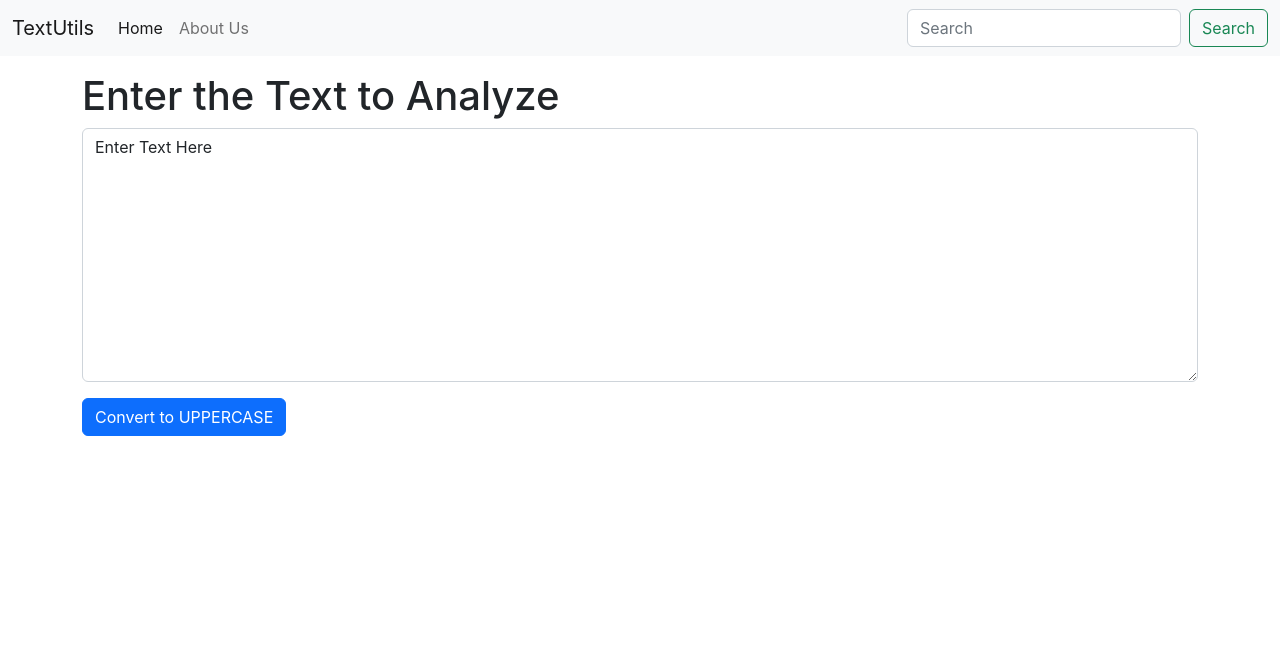
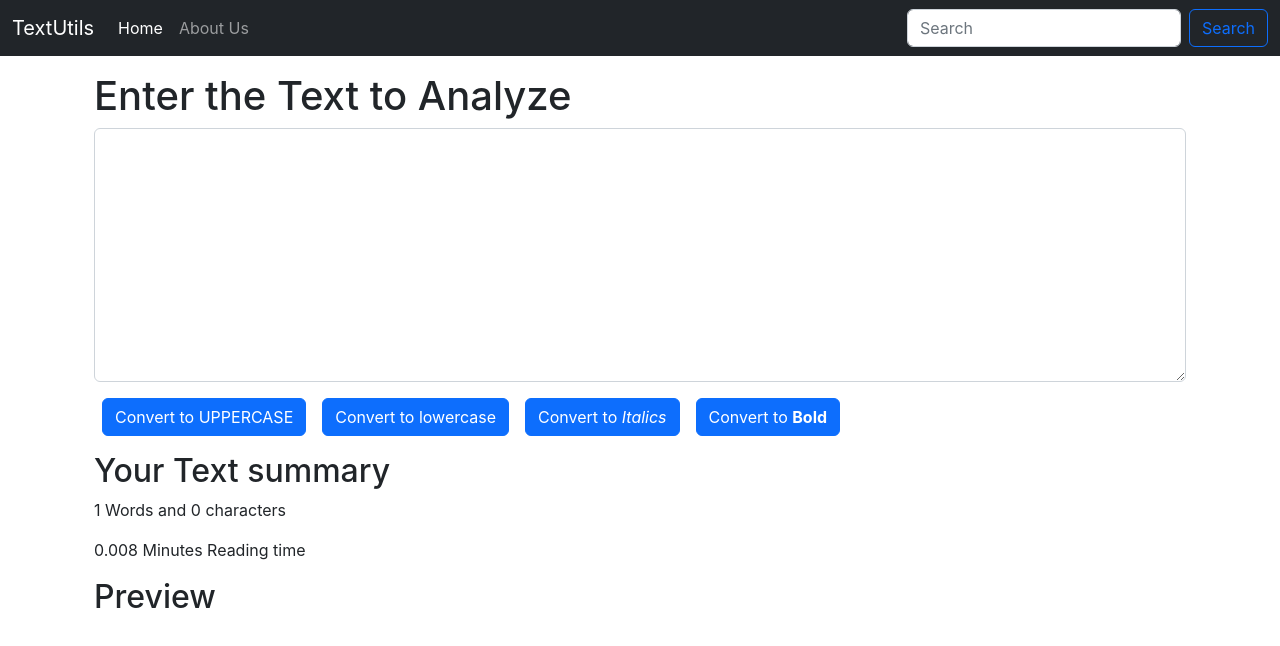
Before and after one commit to VenusTokyo/TextUtils-React-App, a React (Create React App) app: page / in a window 1280 px wide. Shown: the top 646 px of the page. Built offline with nearby package versions, Linux system fonts and the light colour scheme.

Commit message:
adding more functionalities

```diff
--- a/src/components/Navbar.js
+++ b/src/components/Navbar.js
@@ -6,7 +6,7 @@ import PropTypes from 'prop-types'
 
 export default function Navbar(props) {
   return (
-    <nav className="navbar navbar-expand-lg bg-light">
+    <nav className="navbar navbar-expand-lg navbar-dark bg-dark">
     <div className="container-fluid">
       <a className="navbar-brand" href="/">{props.title}</a>
       <button className="navbar-toggler" type="button" data-bs-toggle="collapse" data-bs-target="#navbarSupportedContent" aria-controls="navbarSupportedContent" aria-expanded="false" aria-label="Toggle navigation">
@@ -23,7 +23,7 @@ export default function Navbar(props) {
         </ul>
         <form className="d-flex" role="search">
           <input className="form-control me-2" type="search" placeholder="Search" aria-label="Search" />
-          <button className="btn btn-outline-success" type="submit">Search</button>
+          <button className="btn btn-outline-primary" type="submit">Search</button>
         </form>
       </div>
     </div>
--- a/src/components/TextForm.js
+++ b/src/components/TextForm.js
@@ -7,19 +7,48 @@ export default function TextForm(props) {
         console.log("UpperCase was clicked")
         setText(text.toUpperCase())
     }
+    const handleLowClick=()=>{
+        console.log("LowerCase was clicked")
+        setText(text.toLowerCase())
+    }
+    const handleItalics=()=>{
+        console.log("LowerCase was clicked")
+        setText(text.toLowerCase())
+    }
+    const textArea=document.querySelector('textarea')
+    const handleBold=()=>{
+        console.log("LowerCase was clicked")
+        // textArea.addtagName('b')
+        // setText(text)
+    }
+
+
     const handleOnChange=(event)=>{
         console.log("changed")
         setText(event.target.value)
     }
-    const [text, setText] = useState('Enter Text Here');
+    const [text, setText] = useState('');
     return (
-        <div>
+        <>
+        <div className='container'>
             <h1>{props.heading} </h1>
             <div className="mb-3">
                 {/* <label for="MyBox" className="form-label">Example text area</label> */}
                 <textarea className="form-control" onChange={handleOnChange} value={text} id="MyBox" rows="10"></textarea>
             </div>
-            <button className="btn btn-primary" onClick={handleUpClick}>Convert to UPPERCASE</button>
+            <button className="btn btn-primary mx-2" onClick={handleUpClick}>Convert to UPPERCASE</button>
+            <button className="btn btn-primary mx-2" onClick={handleLowClick}>Convert to lowercase</button>
+            <button className="btn btn-primary mx-2" onClick={handleItalics}>Convert to <i>Italics</i></button>
+            <button className="btn btn-primary mx-2" onClick={handleBold}>Convert to <b>Bold</b></button>
         </div>
+        <div className="container my-3">
+            <h2>Your Text summary</h2>
+            <p>{text.split(" ").length} Words and {text.length} characters</p>
+            <p>{ 0.008*text.split(" ").length} Minutes Reading time</p>
+            <h2>Preview</h2>
+            <p>{text}</p>
+        </div>
+        </>
+
     )
 }
```
